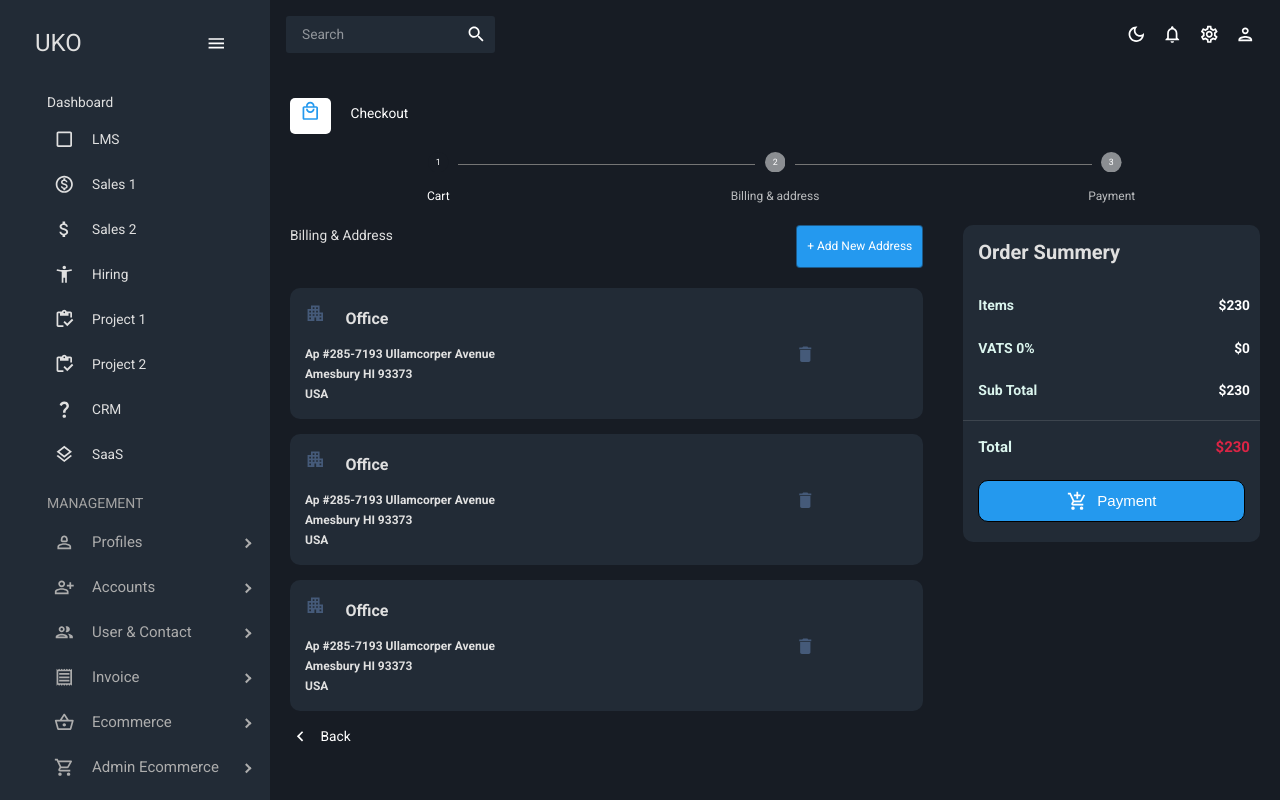
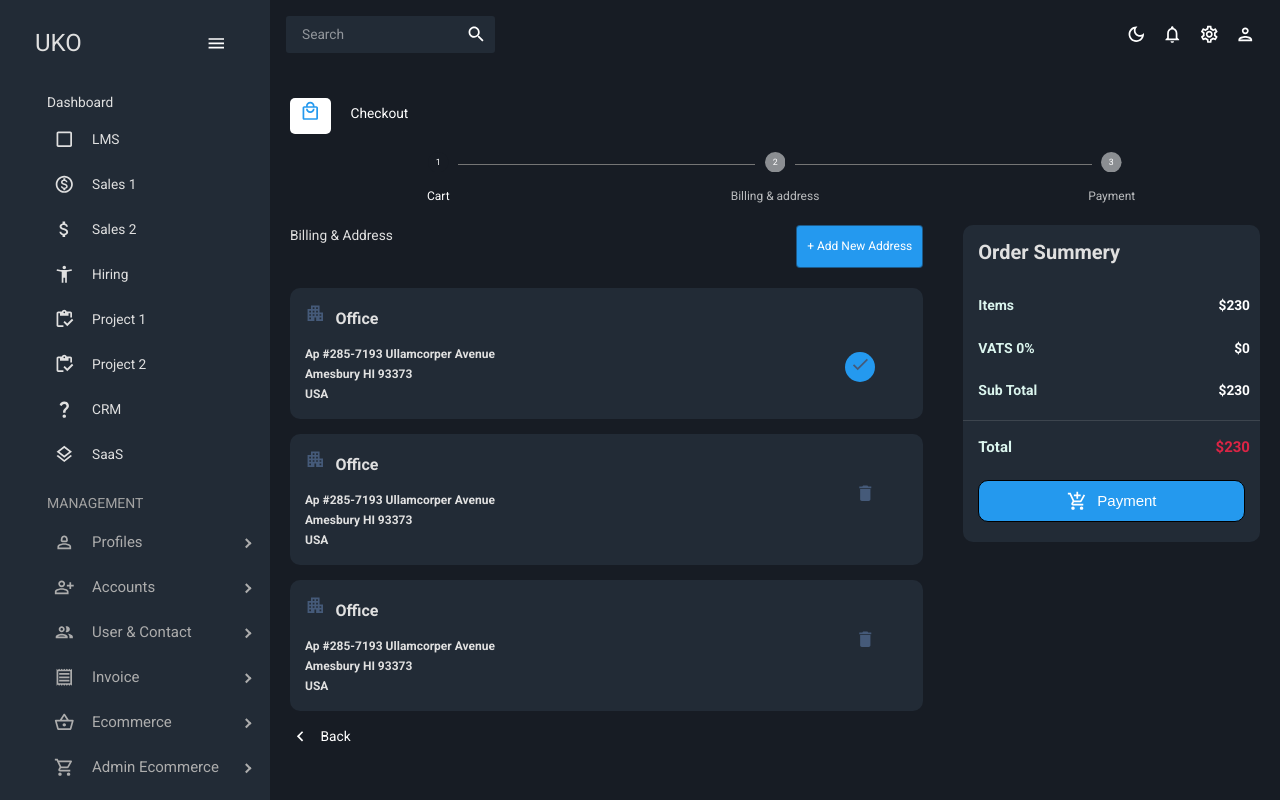
Before and after one commit to stella-mary/UI_Ecom, a React (Create React App) app: page /bill in a window 1280 px wide. Shown: the top 800 px of the page. Built offline with nearby package versions, Linux system fonts and the light colour scheme.

Commit message:
delete icon correction

```diff
--- a/src/index.css
+++ b/src/index.css
@@ -199,6 +199,51 @@ body,
   cursor: pointer;
 }
 
+.delete-icon {
+  height: 40px;
+  width: 40px;
+  display: block;
+  /* background-color: #fff; */
+  text-align: center;
+  border-radius: 50%;
+  /* box-shadow: 0 10px 10px rgba(0, 0, 0, 0.1); */
+}
+
+.tick-icon {
+  height: 30px;
+  width: 30px;
+  display: block;
+  background-color: #2499ef;
+  text-align: center;
+  border-radius: 50%;
+  cursor: pointer;
+  /* box-shadow: 0 10px 10px rgba(0, 0, 0, 0.1); */
+}
+
+.billClick{
+  background-color: #171c24;
+  border: solid 1px red;
+}
+
+
+.delete-icon:hover {
+  background-color: gray;
+  cursor: pointer;
+
+}
+
+.delete-icon span  {
+  font-size: 25px;
+  color: #455a79;
+  line-height: 40px;
+}
+
+.tick-icon span  {
+  font-size: 25px;
+  color: #455a79;
+  line-height: 30px;
+}
+
 
 .Radio-input[type="radio"]:checked {
   /* This will change the color of the radio button when it's selected */
--- a/src/scenes/bill/billAddress/billAddress.jsx
+++ b/src/scenes/bill/billAddress/billAddress.jsx
@@ -15,12 +15,14 @@ import DialogContentText from '@mui/material/DialogContentText';
 import DialogTitle from '@mui/material/DialogTitle';
 import Radio from '@mui/material/Radio';
 import TextField from '@mui/material/TextField';
+import Checkbox from '@mui/material/Checkbox';
+import CheckIcon from '@mui/icons-material/Check';
 
 
-import Checkbox from '@mui/material/Checkbox';
 
 
 const BillAddress = () => {
+
 
     const outerTheme = createTheme({
         palette: {
@@ -47,12 +49,12 @@ const BillAddress = () => {
     const handleClose = () => {
         setOpen(false);
     };
+
     const [selectedValue, setSelectedValue] = React.useState('a');
 
     const handleChange = (event) => {
         setSelectedValue(event.target.value);
     };
-
 
 
     const [checked, setChecked] = React.useState(true);
@@ -63,8 +65,6 @@ const BillAddress = () => {
 
     const theme = useTheme();
     const colors = tokens(theme.palette.mode);
-
-
 
 
     return (
@@ -241,12 +241,15 @@ const BillAddress = () => {
                 >
                     <Box>
                         <Typography variant="h5" fontWeight="600" color={colors.grey[100]} >
-                            <span className="color"><ApartmentIcon /></span><span class="space" />Office
+                            <span className="color"><ApartmentIcon /></span><span class="space1" />Office
                         </Typography>
                         <Box
                             display="flex"
-                            justifyContent="space-around"
-                            gap="300px"
+                            justifyContent="space-between"
+                            flexDirection="row"
+                            gap="350px"
+                            alignItems="center"
+                        // gap="300px"
                         >
                             <Typography variant="h5" fontWeight="600" fontSize="12px" lineHeight="20px" marginTop="15px" color={colors.grey[100]} >
                                 Ap #285-7193 Ullamcorper Avenue
@@ -255,8 +258,57 @@ const BillAddress = () => {
                                 <br />
                                 USA
                             </Typography>
-                            <Typography variant="h5" fontWeight="600" fontSize="12px" marginTop="15px" color={colors.grey[100]} >
-                                <span className="color"><DeleteIcon /></span>
+                            <Typography variant="h5" color={colors.grey[100]} >
+                                <div className="tick-icon">
+                                    <span><CheckIcon /></span>
+                                </div>
+                            </Typography>
+                            {/* <Box
+                                textAlign="center"
+                                marginTop="40px"
+                            >
+
+                                <div style={{ backgroundColor: '#2499ef', borderRadius: '50%', display: 'inline-block', padding: '3px' }}>
+                                    <CheckIcon style={{ fontSize: '10px' }} />
+                                </div>
+                            </Box> */}
+                        </Box>
+                    </Box >
+                </Box>
+            </Box >
+
+            <Box
+                gridColumn="span 8"
+                gridRow="span 2"
+            >
+                < Box
+                    display="flex"
+                    justifyContent="space-between"
+                    marginBottom="15px"
+                    borderRadius="10px"
+                    padding="15px"
+                    backgroundColor={colors.primary[400]}
+                >
+                    <Box>
+                        <Typography variant="h5" fontWeight="600" color={colors.grey[100]} >
+                            <span className="color"><ApartmentIcon /></span><span class="space1" />Office
+                        </Typography>
+                        <Box
+                            display="flex"
+                            justifyContent="space-around"
+                            gap="350px"
+                        >
+                            <Typography variant="h5" fontWeight="600" fontSize="12px" lineHeight="20px" marginTop="15px" color={colors.grey[100]} >
+                                Ap #285-7193 Ullamcorper Avenue
+                                <br />
+                                Amesbury HI 93373
+                                <br />
+                                USA
+                            </Typography>
+                            <Typography variant="h5" color={colors.grey[100]} >
+                                <div className="delete-icon">
+                                    <span><DeleteIcon /></span>
+                                </div>
                             </Typography>
                         </Box>
                     </Box >
@@ -278,60 +330,25 @@ const BillAddress = () => {
                 >
                     <Box>
                         <Typography variant="h5" fontWeight="600" color={colors.grey[100]} >
-                            <span className="color"><ApartmentIcon /></span><span class="space" />Office
+                            <span className="color"><ApartmentIcon /></span><span class="space1" />Office
                         </Typography>
                         <Box
                             display="flex"
                             justifyContent="space-around"
-                            gap="300px"
+                            gap="350px"
                         >
                             <Typography variant="h5" fontWeight="600" fontSize="12px" lineHeight="20px" marginTop="15px" color={colors.grey[100]} >
                                 Ap #285-7193 Ullamcorper Avenue
                                 <br />
                                 Amesbury HI 93373
                                 <br />
+
                                 USA
                             </Typography>
-                            <Typography variant="h5" fontWeight="600" fontSize="12px" marginTop="15px" color={colors.grey[100]} >
-                                <span className="color"><DeleteIcon /></span>
-                            </Typography>
-                        </Box>
-                    </Box >
-                </Box>
-            </Box >
-
-
-
-            <Box
-                gridColumn="span 8"
-                gridRow="span 2"
-            >
-                < Box
-                    display="flex"
-                    justifyContent="space-between"
-                    marginBottom="15px"
-                    borderRadius="10px"
-                    padding="15px"
-                    backgroundColor={colors.primary[400]}
-                >
-                    <Box>
-                        <Typography variant="h5" fontWeight="600" color={colors.grey[100]} >
-                            <span className="color"><ApartmentIcon /></span><span class="space" />Office
-                        </Typography>
-                        <Box
-                            display="flex"
-                            justifyContent="space-around"
-                            gap="300px"
-                        >
-                            <Typography variant="h5" fontWeight="600" fontSize="12px" lineHeight="20px" marginTop="15px" color={colors.grey[100]} >
-                                Ap #285-7193 Ullamcorper Avenue
-                                <br />
-                                Amesbury HI 93373
-                                <br />
-                                USA
-                            </Typography>
-                            <Typography variant="h5" fontWeight="600" fontSize="12px" marginTop="15px" color={colors.grey[100]} >
-                                <span className="color"><DeleteIcon /></span>
+                            <Typography variant="h5" color={colors.grey[100]} >
+                                <div className="delete-icon">
+                                    <span><DeleteIcon /></span>
+                                </div>
                             </Typography>
                         </Box>
                     </Box >
```
